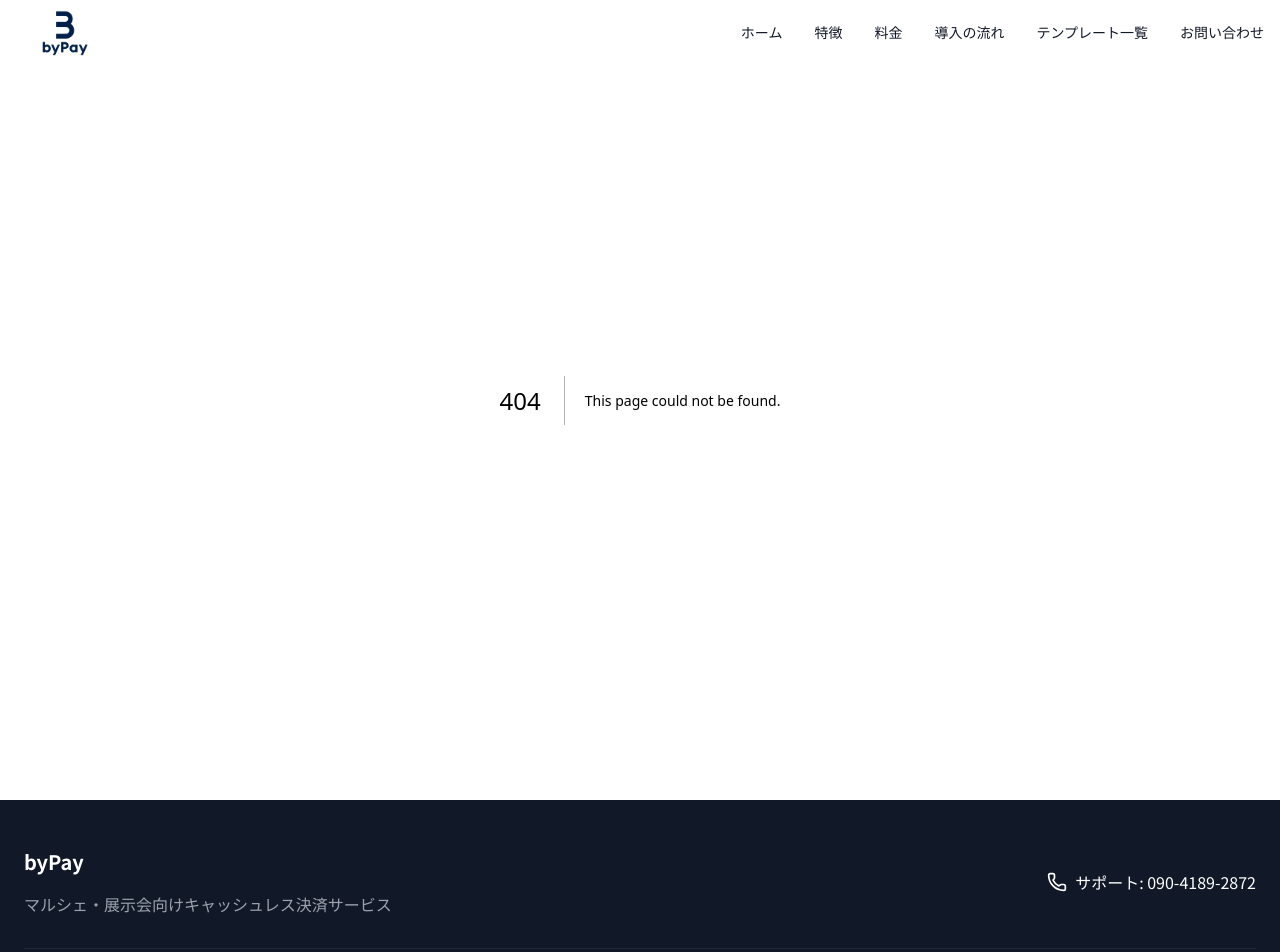
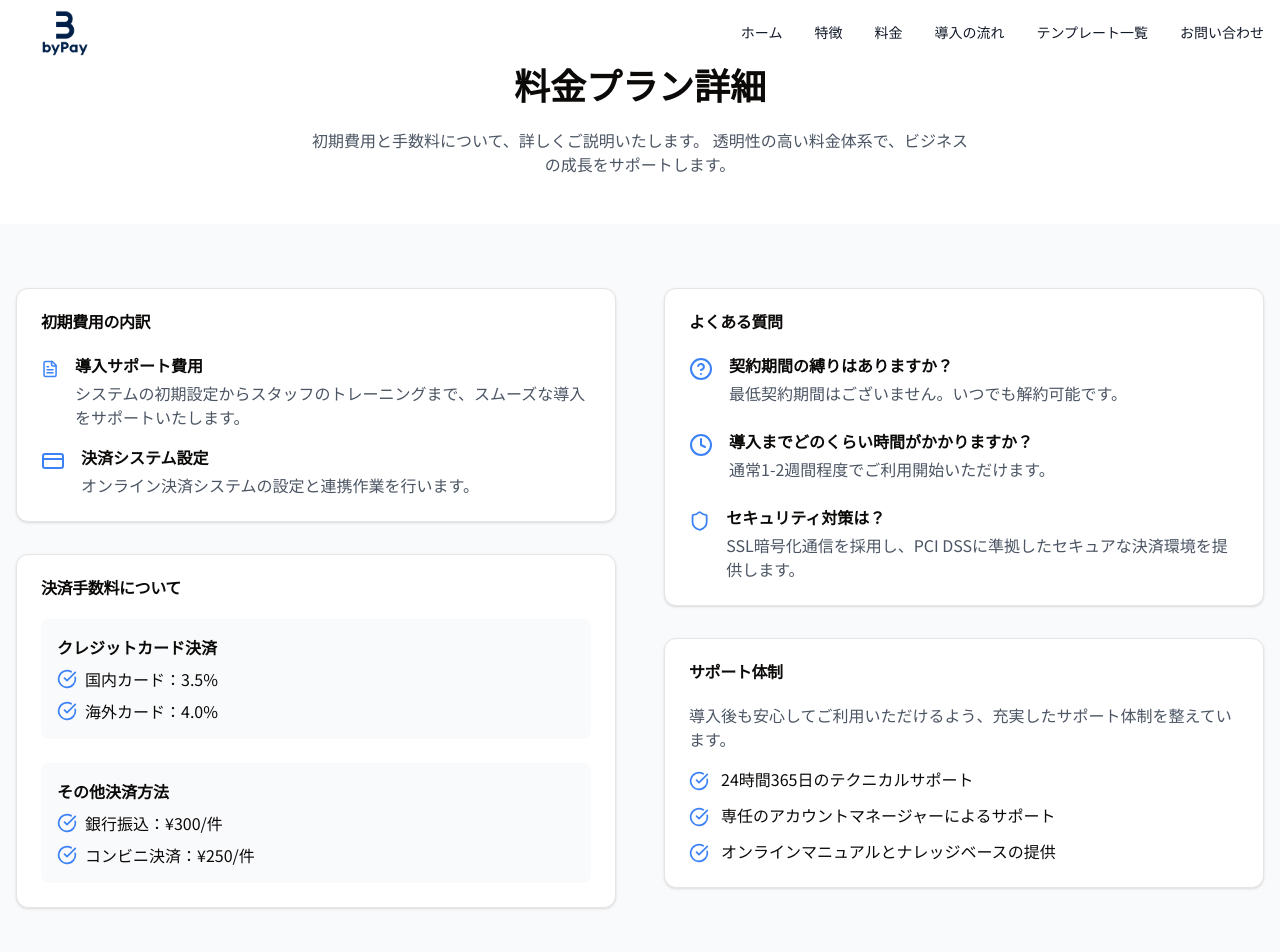
Before and after one commit to bbbyk105/byPay, a Next.js app: page /price in a window 1280 px wide. Before the commit this address had no page. Shown: the top 952 px of the page. Built offline with nearby package versions, Linux system fonts and the light colour scheme.

Commit message:
priceのpage作成

```diff
--- /dev/null
+++ b/app/price/page.tsx
@@ -0,0 +1,197 @@
+import React from "react";
+import {
+  CheckCircle,
+  HelpCircle,
+  FileText,
+  CreditCard,
+  Clock,
+  Shield,
+} from "lucide-react";
+import { Card, CardHeader, CardTitle, CardContent } from "@/components/ui/card";
+
+const PricingDetail = () => {
+  return (
+    <div className="min-h-screen bg-gray-50">
+      {/* ヘッダーセクション */}
+      <section className="pt-16 pb-12 bg-white">
+        <div className="container mx-auto px-4">
+          <h1 className="text-4xl font-bold text-center mb-6">
+            料金プラン詳細
+          </h1>
+          <p className="text-gray-600 text-center max-w-2xl mx-auto">
+            初期費用と手数料について、詳しくご説明いたします。
+            透明性の高い料金体系で、ビジネスの成長をサポートします。
+          </p>
+        </div>
+      </section>
+
+      {/* 主要セクション */}
+      <section className="py-16">
+        <div className="container mx-auto px-4">
+          <div className="grid grid-cols-1 lg:grid-cols-2 gap-12">
+            {/* 左カラム：料金詳細 */}
+            <div className="space-y-8">
+              <Card>
+                <CardHeader>
+                  <CardTitle>初期費用の内訳</CardTitle>
+                </CardHeader>
+                <CardContent>
+                  <div className="space-y-4">
+                    <div className="flex items-start space-x-4">
+                      <FileText className="w-6 h-6 text-blue-500 mt-1" />
+                      <div>
+                        <h4 className="font-semibold mb-1">導入サポート費用</h4>
+                        <p className="text-gray-600">
+                          システムの初期設定からスタッフのトレーニングまで、スムーズな導入をサポートいたします。
+                        </p>
+                      </div>
+                    </div>
+                    <div className="flex items-start space-x-4">
+                      <CreditCard className="w-6 h-6 text-blue-500 mt-1" />
+                      <div>
+                        <h4 className="font-semibold mb-1">決済システム設定</h4>
+                        <p className="text-gray-600">
+                          オンライン決済システムの設定と連携作業を行います。
+                        </p>
+                      </div>
+                    </div>
+                  </div>
+                </CardContent>
+              </Card>
+
+              <Card>
+                <CardHeader>
+                  <CardTitle>決済手数料について</CardTitle>
+                </CardHeader>
+                <CardContent>
+                  <div className="space-y-6">
+                    <div className="bg-gray-50 p-4 rounded-lg">
+                      <h4 className="font-semibold mb-2">
+                        クレジットカード決済
+                      </h4>
+                      <ul className="space-y-2">
+                        <li className="flex items-center">
+                          <CheckCircle className="w-5 h-5 text-blue-500 mr-2" />
+                          <span>国内カード：3.5%</span>
+                        </li>
+                        <li className="flex items-center">
+                          <CheckCircle className="w-5 h-5 text-blue-500 mr-2" />
+                          <span>海外カード：4.0%</span>
+                        </li>
+                      </ul>
+                    </div>
+
+                    <div className="bg-gray-50 p-4 rounded-lg">
+                      <h4 className="font-semibold mb-2">その他決済方法</h4>
+                      <ul className="space-y-2">
+                        <li className="flex items-center">
+                          <CheckCircle className="w-5 h-5 text-blue-500 mr-2" />
+                          <span>銀行振込：¥300/件</span>
+                        </li>
+                        <li className="flex items-center">
+                          <CheckCircle className="w-5 h-5 text-blue-500 mr-2" />
+                          <span>コンビニ決済：¥250/件</span>
+                        </li>
+                      </ul>
+                    </div>
+                  </div>
+                </CardContent>
+              </Card>
+            </div>
+
+            {/* 右カラム：補足情報 */}
+            <div className="space-y-8">
+              <Card>
+                <CardHeader>
+                  <CardTitle>よくある質問</CardTitle>
+                </CardHeader>
+                <CardContent>
+                  <div className="space-y-6">
+                    <div className="flex items-start space-x-4">
+                      <HelpCircle className="w-6 h-6 text-blue-500 mt-1" />
+                      <div>
+                        <h4 className="font-semibold mb-1">
+                          契約期間の縛りはありますか？
+                        </h4>
+                        <p className="text-gray-600">
+                          最低契約期間はございません。いつでも解約可能です。
+                        </p>
+                      </div>
+                    </div>
+                    <div className="flex items-start space-x-4">
+                      <Clock className="w-6 h-6 text-blue-500 mt-1" />
+                      <div>
+                        <h4 className="font-semibold mb-1">
+                          導入までどのくらい時間がかかりますか？
+                        </h4>
+                        <p className="text-gray-600">
+                          通常1-2週間程度でご利用開始いただけます。
+                        </p>
+                      </div>
+                    </div>
+                    <div className="flex items-start space-x-4">
+                      <Shield className="w-6 h-6 text-blue-500 mt-1" />
+                      <div>
+                        <h4 className="font-semibold mb-1">
+                          セキュリティ対策は？
+                        </h4>
+                        <p className="text-gray-600">
+                          SSL暗号化通信を採用し、PCI
+                          DSSに準拠したセキュアな決済環境を提供します。
+                        </p>
+                      </div>
+                    </div>
+                  </div>
+                </CardContent>
+              </Card>
+
+              <Card>
+                <CardHeader>
+                  <CardTitle>サポート体制</CardTitle>
+                </CardHeader>
+                <CardContent>
+                  <div className="space-y-4">
+                    <p className="text-gray-600">
+                      導入後も安心してご利用いただけるよう、充実したサポート体制を整えています。
+                    </p>
+                    <ul className="space-y-3">
+                      <li className="flex items-start">
+                        <CheckCircle className="w-5 h-5 text-blue-500 mr-3 mt-1" />
+                        <span>24時間365日のテクニカルサポート</span>
+                      </li>
+                      <li className="flex items-start">
+                        <CheckCircle className="w-5 h-5 text-blue-500 mr-3 mt-1" />
+                        <span>専任のアカウントマネージャーによるサポート</span>
+                      </li>
+                      <li className="flex items-start">
+                        <CheckCircle className="w-5 h-5 text-blue-500 mr-3 mt-1" />
+                        <span>オンラインマニュアルとナレッジベースの提供</span>
+                      </li>
+                    </ul>
+                  </div>
+                </CardContent>
+              </Card>
+            </div>
+          </div>
+        </div>
+      </section>
+
+      {/* CTAセクション */}
+      <section className="py-16 bg-white">
+        <div className="container mx-auto px-4 text-center">
+          <h2 className="text-3xl font-bold mb-6">
+            まずはお気軽にご相談ください
+          </h2>
+          <p className="text-gray-600 mb-8 max-w-2xl mx-auto">
+            導入に関するご質問や料金のお見積もりなど、お客様のご要望に応じて詳しくご説明させていただきます。
+          </p>
+          <button className="bg-blue-500 text-white px-8 py-3 rounded-lg hover:bg-blue-600 transition-colors">
+            お問い合わせ
+          </button>
+        </div>
+      </section>
+    </div>
+  );
+};
+
+export default PricingDetail;
--- a/components/header.tsx
+++ b/components/header.tsx
@@ -39,7 +39,7 @@ const Header = () => {
             {[
               { name: "ホーム", onClick: () => goTo("/") },
               { name: "特徴", onClick: () => goTo("/characteristic") },
-              { name: "料金", onClick: () => goTo("/#fee") },
+              { name: "料金", onClick: () => goTo("/price") },
               { name: "導入の流れ" },
               { name: "テンプレート一覧", onClick: () => goTo("/temple") },
               { name: "お問い合わせ", onClick: () => goTo("/contact") },
--- a/components/mobile-menu.tsx
+++ b/components/mobile-menu.tsx
@@ -13,7 +13,7 @@ const MobileMenu: React.FC<MobileMenuProps> = ({ isOpen, onClose, goTo }) => {
   const menuItems = [
     { name: "ホーム", onClick: () => goTo("/") },
     { name: "特徴", onClick: () => goTo("/characteristic") },
-    { name: "料金", onClick: () => goTo("/#fee") },
+    { name: "料金", onClick: () => goTo("/price") },
     { name: "導入の流れ" },
     { name: "テンプレート一覧", onClick: () => goTo("/temple") },
     { name: "お問い合わせ", onClick: () => goTo("/contact") },
```
